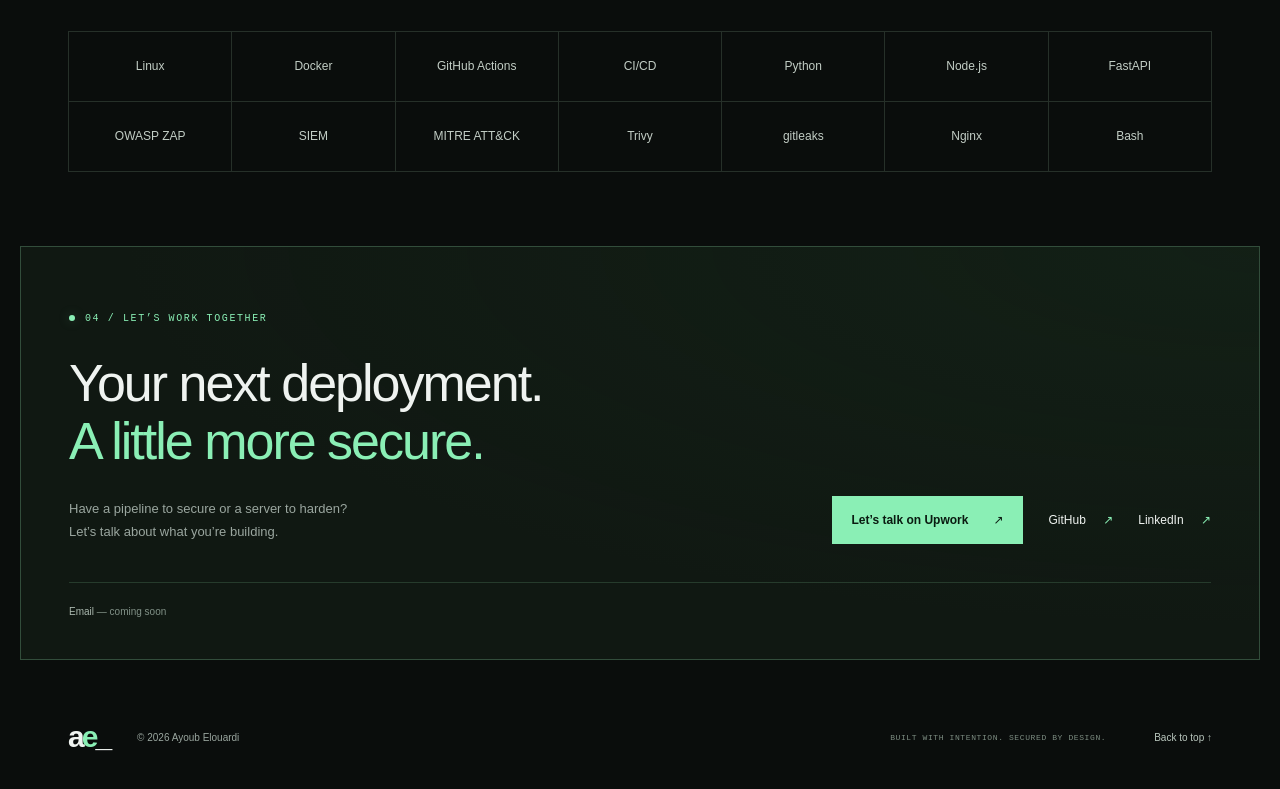
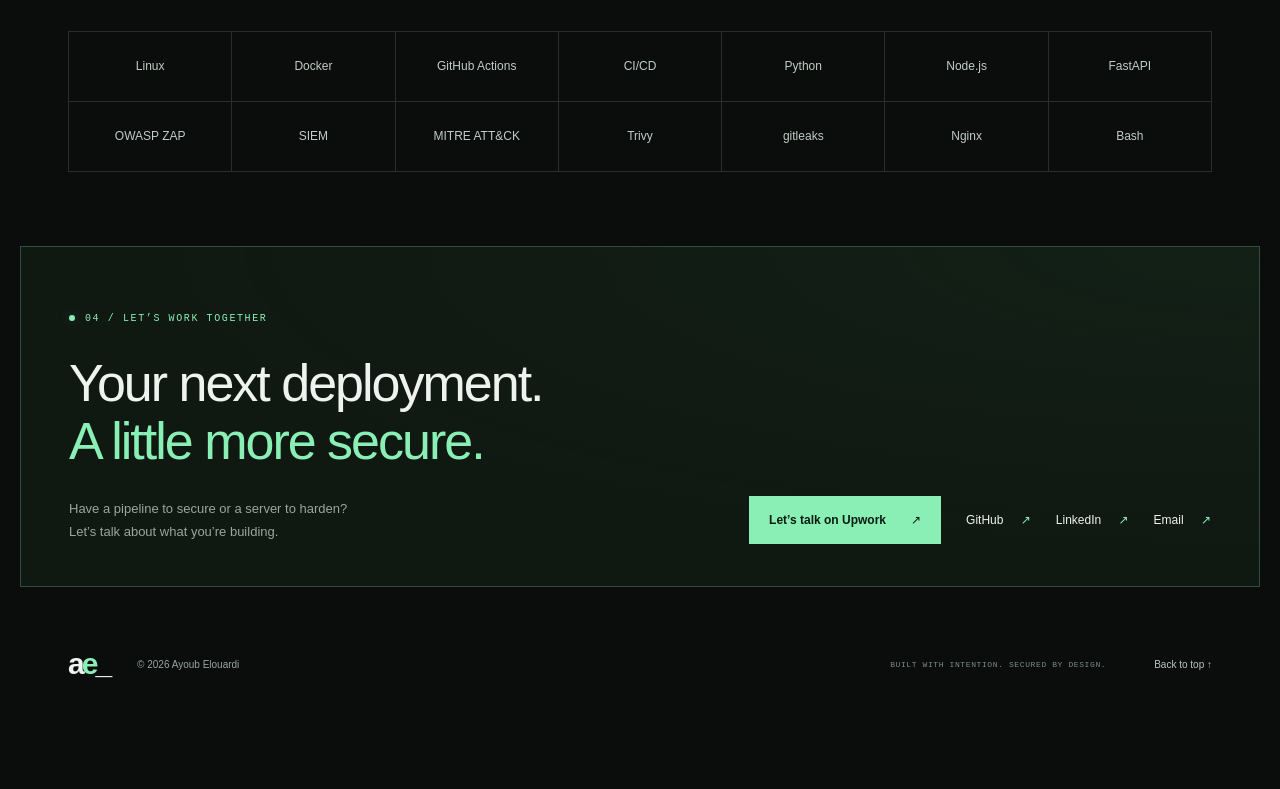
Before and after one commit to TORNADO984/TORNADO984.github.io, a plain HTML site: page index.html in a window 1280 px wide. Shown: the part 2237-3026 px from the top of the page. After the commit the page ends 2953 px from the top, so only its background shows below. Drawn offline with Linux system fonts and the light colour scheme.

Commit message:
Use absolute social URLs and a real email link (#3)
Point og:image at the published 1200×630 PNG, add og:url and a canonical link, and replace the contact email placeholder with a mailto link styled like the other contact links.

Co-authored-by: Cursor Agent <cursoragent@cursor.com>

```diff
--- a/index.html
+++ b/index.html
@@ -5,8 +5,8 @@
   <meta name="theme-color" content="#0a0d0c">
   <title>Ayoub Elouardi — DevSecOps & Cybersecurity Engineer</title>
   <meta name="description" content="Morocco-based DevSecOps and cybersecurity engineer. Pipeline security, server hardening, security assessments, and detection engineering. Available for freelance and remote work.">
-  <meta property="og:type" content="website"><meta property="og:title" content="Ayoub Elouardi — DevSecOps & Cybersecurity Engineer"><meta property="og:description" content="I secure your pipelines and servers before attackers find the gaps."><meta property="og:image" content="assets/og-image.png"><meta name="twitter:card" content="summary_large_image">
-  <link rel="icon" href="assets/favicon.svg" type="image/svg+xml"><link rel="stylesheet" href="styles.css"><script src="script.js" defer></script>
+  <meta property="og:type" content="website"><meta property="og:title" content="Ayoub Elouardi — DevSecOps & Cybersecurity Engineer"><meta property="og:description" content="I secure your pipelines and servers before attackers find the gaps."><meta property="og:url" content="https://tornado984.github.io/"><meta property="og:image" content="https://tornado984.github.io/assets/og-image.png"><meta property="og:image:width" content="1200"><meta property="og:image:height" content="630"><meta name="twitter:card" content="summary_large_image">
+  <link rel="canonical" href="https://tornado984.github.io/"><link rel="icon" href="assets/favicon.svg" type="image/svg+xml"><link rel="stylesheet" href="styles.css"><script src="script.js" defer></script>
 </head>
 <body>
 <a class="skip-link" href="#main">Skip to content</a>
@@ -28,7 +28,7 @@
 <article class="project"><a class="project-image" href="https://github.com/TORNADO984/Linux-Server-Health-Monitor" tabindex="-1" aria-hidden="true"><img src="assets/health-monitor.svg" alt="" width="640" height="400" loading="lazy"></a><div class="project-body"><p class="project-type">INFRASTRUCTURE RELIABILITY</p><h3><a href="https://github.com/TORNADO984/Linux-Server-Health-Monitor">Linux Server Health Monitor <span aria-hidden="true">↗</span></a></h3><p>A Python CLI for a clear view of server health, from system resources to systemd services and Docker.</p><details><summary>Under the hood <span aria-hidden="true">+</span></summary><p>Typer and Rich CLI checking CPU, memory, disk, network, and processes. HEALTHY, WARNING, or CRITICAL ratings; terminal or JSON output and exit codes for cron/CI. Non-root Docker image and GitHub Actions CI.</p></details><ul class="tags" aria-label="Health Monitor technologies"><li>Python</li><li>Typer</li><li>Rich</li><li>Docker</li></ul></div></article>
 </div></section>
 <section id="stack" class="section wrap stack-section"><div class="section-heading"><div><p class="eyebrow">03 / THE TOOLKIT</p><h2>The stack behind the work<span class="accent">.</span></h2></div><p>Practical tools.<br>Security-first workflows.</p></div><ul class="stack-grid" aria-label="Skills and technologies"><li>Linux</li><li>Docker</li><li>GitHub Actions</li><li>CI/CD</li><li>Python</li><li>Node.js</li><li>FastAPI</li><li>OWASP ZAP</li><li>SIEM</li><li>MITRE ATT&CK</li><li>Trivy</li><li>gitleaks</li><li>Nginx</li><li>Bash</li></ul></section>
-<section id="contact" class="contact wrap"><p class="eyebrow"><span class="status-dot"></span> 04 / LET’S WORK TOGETHER</p><h2>Your next deployment.<br><span>A little more secure.</span></h2><div class="contact-bottom"><p>Have a pipeline to secure or a server to harden?<br>Let’s talk about what you’re building.</p><div class="actions"><a class="button primary" href="https://www.upwork.com/freelancers/~01e10cf735b8ca1c75">Let’s talk on Upwork <span aria-hidden="true">↗</span></a><a class="text-link" href="https://github.com/TORNADO984">GitHub <span aria-hidden="true">↗</span></a><a class="text-link" href="https://www.linkedin.com/in/ayoub-elouardi-921573337" target="_blank" rel="noopener">LinkedIn <span aria-hidden="true">↗</span></a></div></div><div class="contact-placeholders"><span data-todo="email">Email <span>— coming soon</span></span></div></section>
+<section id="contact" class="contact wrap"><p class="eyebrow"><span class="status-dot"></span> 04 / LET’S WORK TOGETHER</p><h2>Your next deployment.<br><span>A little more secure.</span></h2><div class="contact-bottom"><p>Have a pipeline to secure or a server to harden?<br>Let’s talk about what you’re building.</p><div class="actions"><a class="button primary" href="https://www.upwork.com/freelancers/~01e10cf735b8ca1c75">Let’s talk on Upwork <span aria-hidden="true">↗</span></a><a class="text-link" href="https://github.com/TORNADO984">GitHub <span aria-hidden="true">↗</span></a><a class="text-link" href="https://www.linkedin.com/in/ayoub-elouardi-921573337" target="_blank" rel="noopener">LinkedIn <span aria-hidden="true">↗</span></a><a class="text-link" href="mailto:ciferlu4@gmail.com">Email <span aria-hidden="true">↗</span></a></div></div></section>
 </main>
 <footer class="wrap"><a class="brand-icon" href="#" aria-label="Back to top">a<span>e</span>_</a><p>© <span id="year">2026</span> Ayoub Elouardi</p><span>BUILT WITH INTENTION. SECURED BY DESIGN.</span><a href="#">Back to top ↑</a></footer>
 </body></html>
```
Also changed, not shown: 1 other file.
